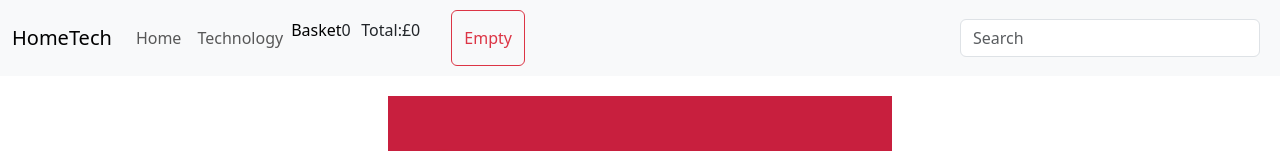
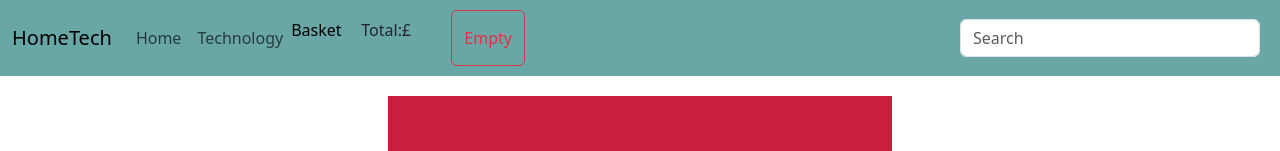
Before and after one commit to Cedric-antwi/shopping-app-project, a React (Create React App) app: page / in a window 1280 px wide. Shown: the top 151 px of the page. Built offline with nearby package versions, Linux system fonts and the light colour scheme.

Commit message:
lifted states, amending basket

```diff
--- a/src/App.js
+++ b/src/App.js
@@ -9,12 +9,29 @@ import React, {useState} from 'react'
 export default function App2(){
 
 const [basket, setBasket] = useState([])
-// const [quantity, setQuantity] = useState(0)
+const [count, setCount] = useState(0);
+const [totalPrice, setTotalPrice] = useState(0);
+
+const increment = () => {
+  setCount(count + 1);
+};
+const emptyBasket = () => {
+  setCount(0);
+  setTotalPrice(0);
+};
+const handleProductClick = (price) => {
+  setTotalPrice((prevTotalPrice) => prevTotalPrice + parseFloat(price));
+};
 
 
 const basketItems = (item) => {
-    // if (basket.indexOf(item) === -1) return basket;
-    setBasket([...basket, item])
+    console.log("here",item);
+    if (basket.includes(item)){
+        setCount(count + 1)
+    } else {
+        setBasket([...basket, item])
+    }
+
 }
 
 
@@ -23,9 +40,17 @@ const basketItems = (item) => {
             <BrowserRouter>
                 <Routes>
                     <Route index element={<App />} />
-                    <Route path="/home" element={<App basketItems={basketItems}/>} />
+                    <Route path="/home" element={<App
+                    basketItems={basketItems}
+                    totalPrice={totalPrice}
+                    handleProductClick={handleProductClick}
+                    emptyBasket={emptyBasket}
+                    increment={increment}
+                    count={count}
+
+                    />} />
                     <Route path="/overview/:id" element={<Overview/>} />
-                    <Route path="/Basket" element={<ShowBasket basketItems={basket} />}/>
+                    <Route path="/Basket" element={<ShowBasket basketItems={basket} count={count} totalPrice={totalPrice}/>}/>
                     <Route path="*" element={<NoPage />} />
                 </Routes>
             </BrowserRouter>
--- a/src/components/BasketProducts.js
+++ b/src/components/BasketProducts.js
@@ -1,19 +1,6 @@
 import React from "react"
 // import {useState} from 'react'
 function BasketProducts(props){
-    // const [price, setPrice] = useState(0)
-
-    // const handleRemoveItem = (id) => {
-    //     const arr = props.thisState.filter((item) => item.id !== id)
-    //     props.set(arr)
-    //     handlePrice()
-    // }
-
-    // const handlePrice = () => {
-    //     let ans = 0
-    //     props.thisState.map((item) => (ans += item.amount * item.price))
-    //     setPrice(ans)
-    // }
     return (
         <>
             <div className="basket-products">
@@ -23,7 +10,7 @@ function BasketProducts(props){
             <div className='basket-info'>
                 <p>{props.title}</p>
                 <p>Cost:£ {props.cost}</p>
-                <p>Quantity: {}</p>
+                <p>Quantity:{props.count}</p>
             </div>
 
         </div>
--- a/src/pages/App.css
+++ b/src/pages/App.css
@@ -3,8 +3,8 @@ html {
   overflow-x: hidden;
 }
 
-#navbar-banner {
-  background-color: #388b;
+.bg-light {
+  background-color: #388b !important;
 }
 
 .products{
--- a/src/pages/Main.js
+++ b/src/pages/Main.js
@@ -9,12 +9,11 @@ import Product from '../components/Product'
 import Carousel from '../components/Carousel';
 import { useState } from 'react'
 import Data from '../Data'
-// import CarouselItem from 'react-bootstrap/esm/CarouselItem';
 
-function App({basketItems}) {
+function App({basketItems, totalPrice, handleProductClick, emptyBasket, increment, count }) {
 // PRODUCTS ARRAY //
-const [count, setCount] = useState(0);
-const [totalPrice, setTotalPrice] = useState(0)
+// const [count, setCount] = useState(0);
+// const [totalPrice, setTotalPrice] = useState(0)
 const [value, setValue] = useState('')
 
 
@@ -24,17 +23,17 @@ function handleSearch(item){
   setValue(item.target.value)
 }
 
-const increment = () => {
-  setCount(count + 1);
-}
-const emptyBasket = () => {
-  setCount(0)
-  setTotalPrice(0)
-}
-const handleProductClick = (price) => {
-  setTotalPrice(prevTotalPrice => prevTotalPrice + parseFloat(price))
+// const increment = () => {
+//   setCount(count + 1);
+// }
+// const emptyBasket = () => {
+//   setCount(0)
+//   setTotalPrice(0)
+// }
+// const handleProductClick = (price) => {
+//   setTotalPrice(prevTotalPrice => prevTotalPrice + parseFloat(price))
 
-}
+// }
 
 
 // useState below handles delete
@@ -78,6 +77,8 @@ const shopProducts = filteredData.map((item) => {
     searchValue={value}
     handleSearchValue={(event) => handleSearch(event)}
     setSearchValue={setValue}
+    basketItems={basketItems}
+    count={count}
 
     />
     <Carousel/>
--- a/src/pages/ShowBasket.js
+++ b/src/pages/ShowBasket.js
@@ -4,7 +4,7 @@ import BasketProducts from '../components/BasketProducts'
 
 
 
-export default function ShowBasket({basketItems, set}){
+export default function ShowBasket({basketItems, count, totalPrice}){
     // const location = useLocation();
     // const data = location.state?.state;
     // console.log(props.products)
@@ -20,6 +20,7 @@ export default function ShowBasket({basketItems, set}){
                 img={item.img}
                 title={item.productTitle}
                 cost={item.price}
+                count={count}
                 // thisState={basketItems}
                 // set={set}
             />
@@ -31,7 +32,7 @@ export default function ShowBasket({basketItems, set}){
         <>
         <button><Link to ={`/home`}>↩ Back to home page</Link></button>
         <h2 className='basket'>Your Basket</h2>
-        <p>Total Price:</p>
+        <p>Total Order Price: £{totalPrice}</p>
         {basketProducts}
         </>
     )
```
